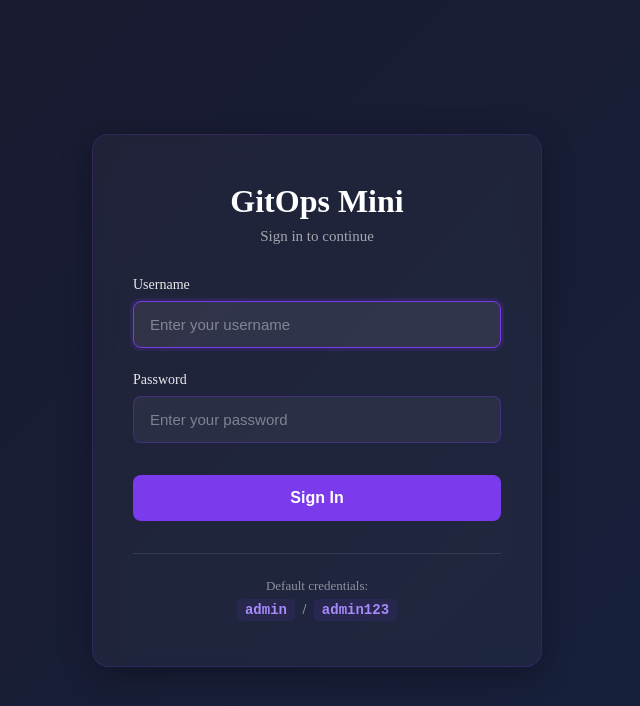
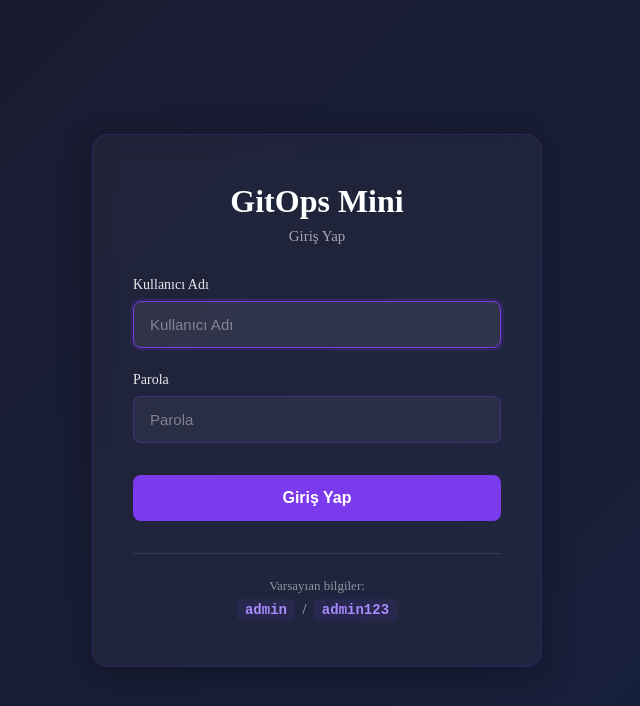
Before and after one commit to kerem37mert/gitops-mini, a React app in the folder frontend/: page /login in a window 1280 px wide. Shown: the top 706 px of the page, without its empty margins (323-963 px from the left). Built offline with nearby package versions, Linux system fonts and the light colour scheme; the HTML template or start-up script is replaced by a standard one.

Commit message:
login file updated

```diff
--- a/frontend/src/pages/Login.jsx
+++ b/frontend/src/pages/Login.jsx
@@ -21,7 +21,7 @@ const Login = () => {
         if (result.success) {
             navigate('/');
         } else {
-            setError(result.message || 'Login failed');
+            setError(result.message || 'Giriş Başarısız');
         }
 
         setLoading(false);
@@ -32,7 +32,7 @@ const Login = () => {
             <div className={styles.loginContainer}>
                 <div className={styles.loginCard}>
                     <h1 className={styles.title}>GitOps Mini</h1>
-                    <p className={styles.subtitle}>Sign in to continue</p>
+                    <p className={styles.subtitle}>Giriş Yap</p>
 
                     {error && (
                         <div className={styles.errorMessage}>
@@ -42,28 +42,28 @@ const Login = () => {
 
                     <form onSubmit={handleSubmit}>
                         <div className={styles.formGroup}>
-                            <label htmlFor="username" className={styles.label}>Username</label>
+                            <label htmlFor="username" className={styles.label}>Kullanıcı Adı</label>
                             <input
                                 id="username"
                                 type="text"
                                 className={styles.input}
                                 value={username}
                                 onChange={(e) => setUsername(e.target.value)}
-                                placeholder="Enter your username"
+                                placeholder="Kullanıcı Adı"
                                 required
                                 autoFocus
                             />
                         </div>
 
                         <div className={styles.formGroup}>
-                            <label htmlFor="password" className={styles.label}>Password</label>
+                            <label htmlFor="password" className={styles.label}>Parola</label>
                             <input
                                 id="password"
                                 type="password"
                                 className={styles.input}
                                 value={password}
                                 onChange={(e) => setPassword(e.target.value)}
-                                placeholder="Enter your password"
+                                placeholder="Parola"
                                 required
                             />
                         </div>
@@ -73,12 +73,12 @@ const Login = () => {
                             className={styles.submitButton}
                             disabled={loading}
                         >
-                            {loading ? 'Signing in...' : 'Sign In'}
+                            {loading ? 'Giriş Yapılıyor...' : 'Giriş Yap'}
                         </button>
                     </form>
 
                     <div className={styles.infoSection}>
-                        <p className={styles.infoText}>Default credentials:</p>
+                        <p className={styles.infoText}>Varsayıan bilgiler:</p>
                         <p className={styles.credentials}>
                             <strong>admin</strong> / <strong>admin123</strong>
                         </p>
```
